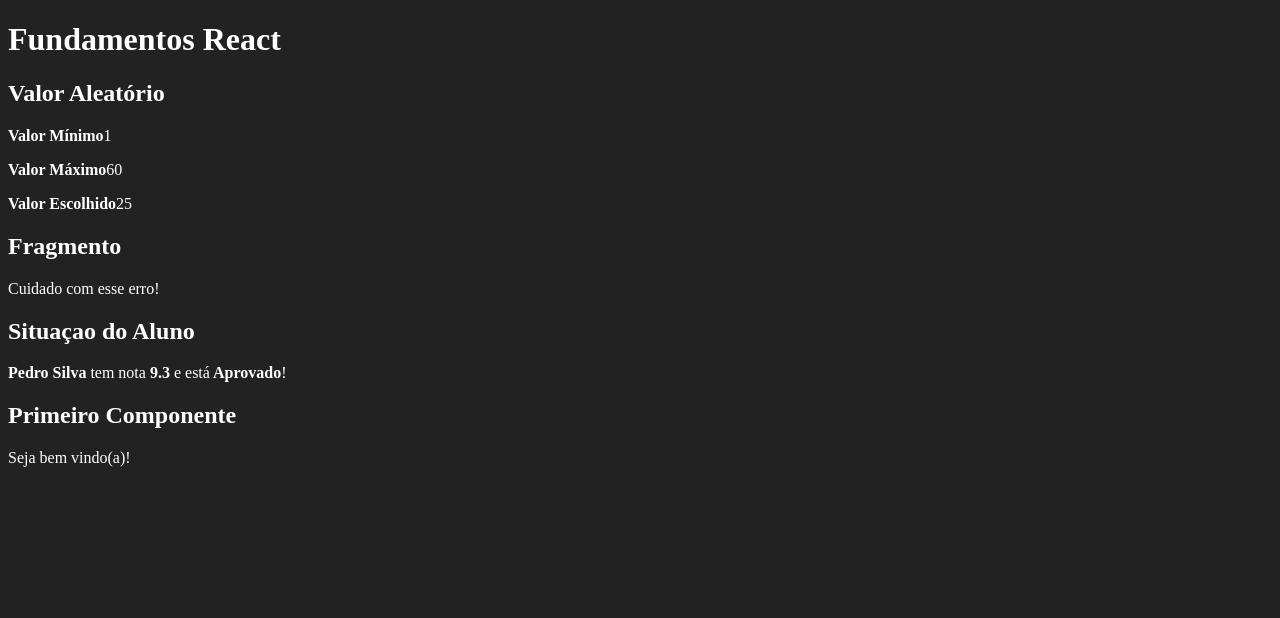
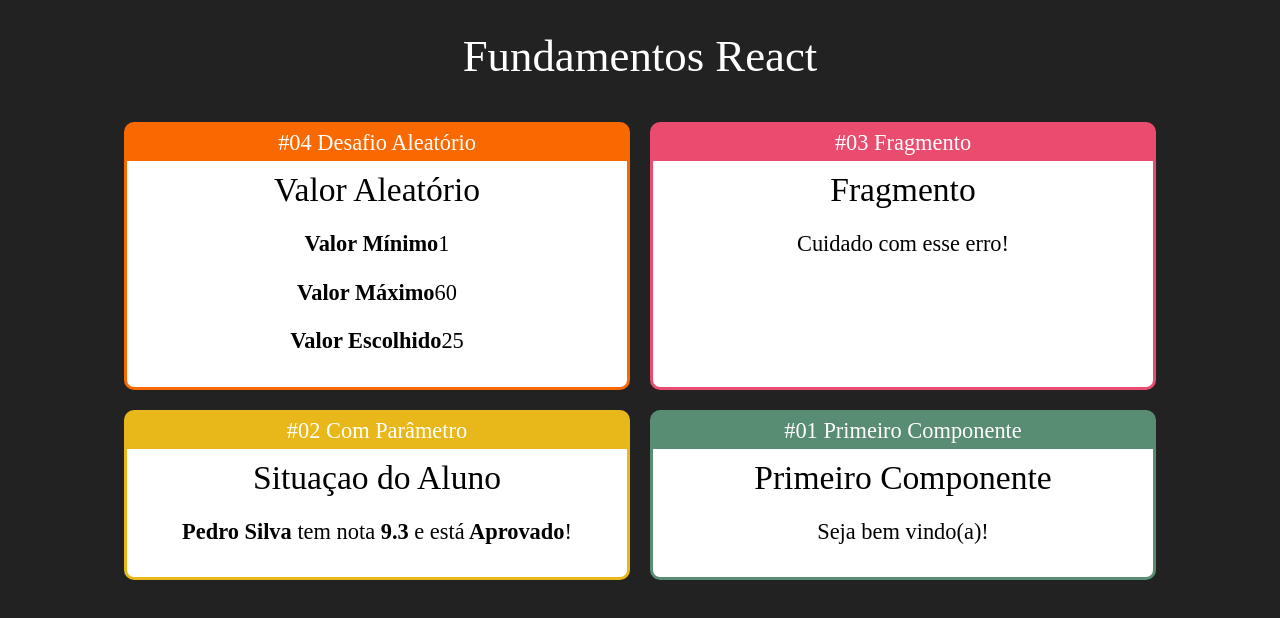
Before and after one commit to eduardesouza/fundamentos-react, a React (Create React App) app: page / in a window 1280 px wide. Shown: the top 618 px of the page. Built offline with nearby package versions, Linux system fonts and the light colour scheme; a web font is replaced by a local one.

Commit message:
avanco de aulas

```diff
--- a/public/index.html
+++ b/public/index.html
@@ -10,6 +10,7 @@
       content="Web site created using create-react-app"
     />
     <link rel="apple-touch-icon" href="%PUBLIC_URL%/logo192.png" />
+    <link href="https: //fonts.googleapis.com/css2? family= Oswald:wght@200;300;400;500;600;700 & display=swap" rel="stylesheet">
     <!--
       manifest.json provides metadata used when your web app is installed on a
       user's mobile device or desktop. See https://developers.google.com/web/fundamentals/web-app-manifest/
--- /dev/null
+++ b/src/App.css
@@ -0,0 +1,5 @@
+.App .Cards {
+display: flex;
+justify-content: center;
+flex-wrap: wrap;
+}
--- a/src/App.jsx
+++ b/src/App.jsx
@@ -1,21 +1,36 @@
+import "./App.css";
 import React from "react";
-
+import Card from "./components/layout/Card";
 import Aleatorio from "./components/basicos/Aleatorio";
 import Primeiro from "./components/basicos/Primeiro";
 import ComParametro from "./components/basicos/ComParametro";
 import Fragmento from "./components/basicos/Fragmento";
 
 // eslint-disable-next-line import/no-anonymous-default-export
-export default _ =>
-    <div id="app">
-        <h1>Fundamentos React</h1>
+export default (_) => (
+  <div className="App">
+    <h1>Fundamentos React</h1>
+
+    <div className="Cards">
+      <Card titulo="#04 Desafio Aleatório" color="#FA6900">
         <Aleatorio min={1} max={60} />
+      </Card>
+
+      <Card titulo="#03 Fragmento" color="#E94C6F">
         <Fragmento />
+      </Card>
 
+      <Card titulo="#02 Com Parâmetro" color="#E8B71A">
         <ComParametro
-            titulo="Situaçao do Aluno"
-            aluno="Pedro Silva"
-            nota={9.3}
+          titulo="Situaçao do Aluno"
+          aluno="Pedro Silva"
+          nota={9.3}
         />
+      </Card>
+
+      <Card titulo="#01 Primeiro Componente" color="#588C73">
         <Primeiro></Primeiro>
+      </Card>
     </div>
+  </div>
+);
--- /dev/null
+++ b/src/components/layout/Card.css
@@ -0,0 +1,24 @@
+.Card {
+    border: 3px solid;
+    border-radius: 10px;
+    overflow: hidden;
+    margin: 10px;
+    display: flex;
+    flex-direction: column;
+    min-width: 500px;
+    max-width: 500px;
+}
+
+.Card .Title {
+    padding: 5px 0px;
+    display: flex;
+    justify-content: center;
+}
+
+.Card .Content {
+    flex-grow: 1;
+    background-color: #fff;
+    color: #000;
+    padding: 10px;
+
+}
--- /dev/null
+++ b/src/components/layout/Card.jsx
@@ -0,0 +1,17 @@
+import "./Card.css";
+import React from "react";
+
+export default (props) => {
+
+    const cardStyle = {
+        backgroundColor: props.color || '#F00',
+        borderColor: props.color || '#F00',
+    }
+
+  return (
+    <div className="Card" style={cardStyle}>
+      <div className="Title">{props.titulo}</div>
+      <div className="Content">{props.children}</div>
+    </div>
+  );
+};
--- a/src/index.css
+++ b/src/index.css
@@ -1,4 +1,17 @@
 body {
+    font-family: Oswald;
     background-color: #222;
     color: #ffffff;
+    text-align: center;
+    font-size: 1.4rem;
 }
+
+h1,
+h2,
+h3 {
+    font-weight: 200;
+}
+
+h2, h3 {
+    margin: 0;
+}
```
Also changed, not shown: src/index.js (+5 -8 lines).
